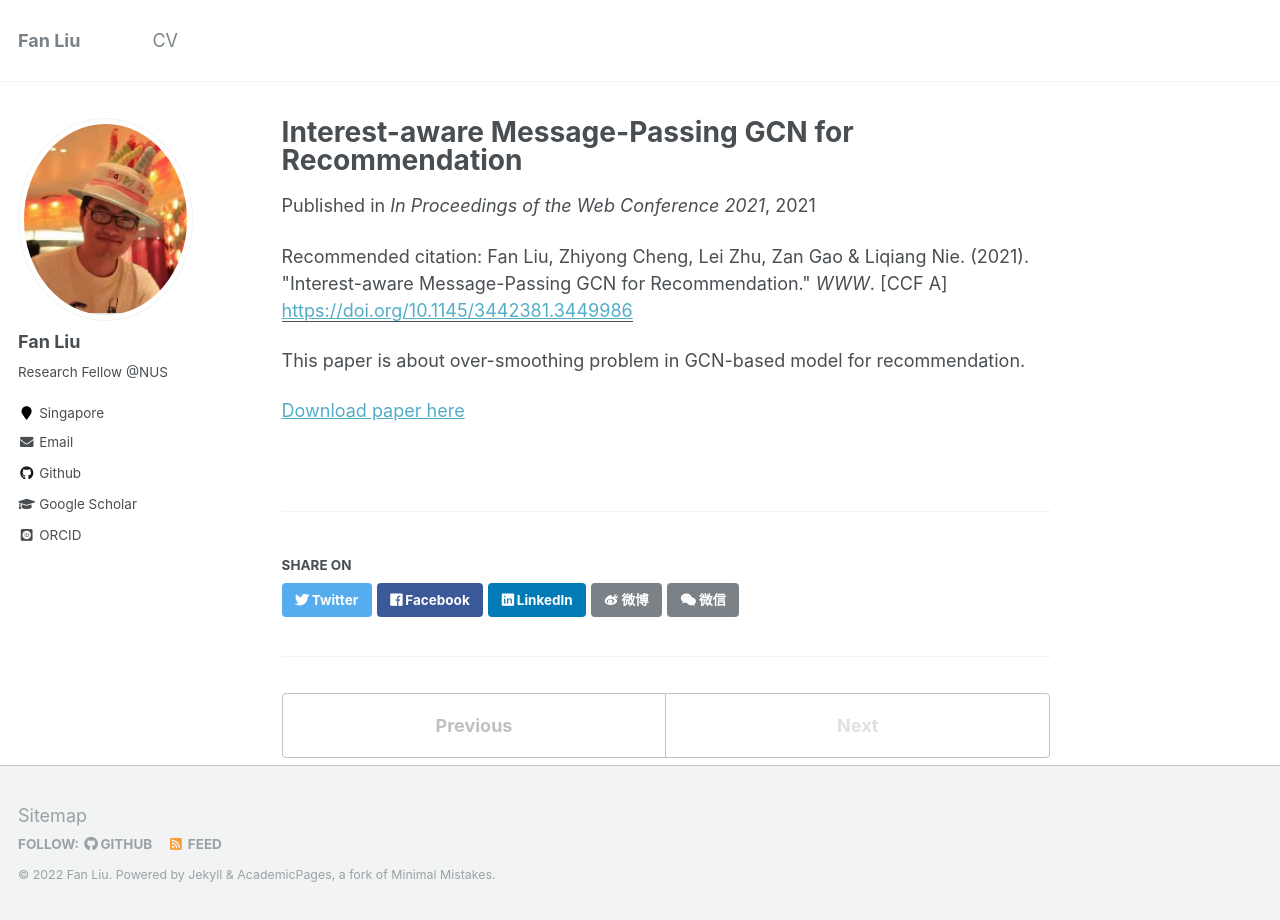
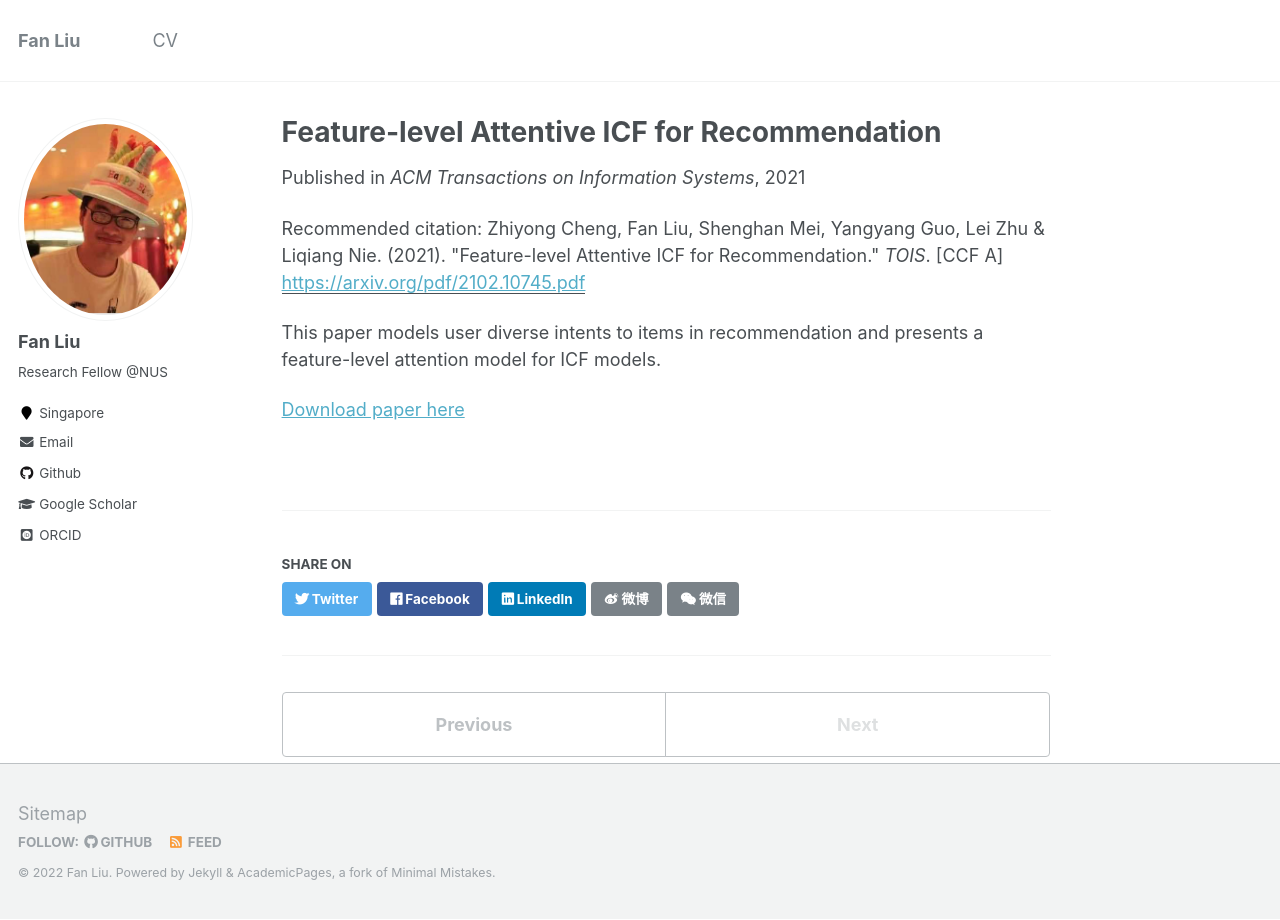
Before and after one commit to liufancs/liufancs.github.io, a Jekyll site: the page built from _publications/2021-12-26-paper-TOIS.md, in a window 1280 px wide. Built offline with Jekyll 4.4.1, drawn with Linux system fonts in a browser that asks for light colours; some web fonts are replaced.

Commit message:
Update 2021-12-26-paper-TOIS.md

```diff
--- a/_publications/2021-12-26-paper-TOIS.md
+++ b/_publications/2021-12-26-paper-TOIS.md
@@ -1,13 +1,13 @@
 ---
-title: "Interest-aware Message-Passing GCN for Recommendation"
+title: "Feature-level Attentive ICF for Recommendation"
 collection: publications
-permalink: /publication/2021-4-19-paper-WWW
-excerpt: 'This paper is about over-smoothing problem in GCN-based model for recommendation.'
-date: 2021-04-19
-venue: 'In Proceedings of the Web Conference 2021'
-paperurl: 'https://doi.org/10.1145/3442381.3449986'
-citation: 'Fan Liu, Zhiyong Cheng, Lei Zhu, Zan Gao & Liqiang Nie. (2021). "Interest-aware Message-Passing GCN for Recommendation." <i>WWW</i>. [CCF A]'
+permalink: /publication/2021-12-26-paper-TOIS
+excerpt: 'This paper models user diverse intents to items in recommendation and presents a feature-level attention model for ICF models.'
+date: 2021-12-26
+venue: 'ACM Transactions on Information Systems'
+paperurl: 'https://arxiv.org/pdf/2102.10745.pdf'
+citation: 'Zhiyong Cheng, Fan Liu, Shenghan Mei, Yangyang Guo, Lei Zhu & Liqiang Nie. (2021). "Feature-level Attentive ICF for Recommendation." <i>TOIS</i>. [CCF A]'
 ---
-This paper is about over-smoothing problem in GCN-based model for recommendation.
+This paper models user diverse intents to items in recommendation and presents a feature-level attention model for ICF models.
 
-[Download paper here](https://arxiv.org/pdf/2102.10044.pdf)
+[Download paper here](https://arxiv.org/pdf/2102.10745.pdf)
```
